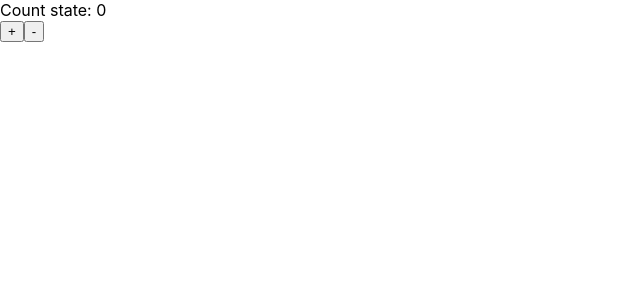
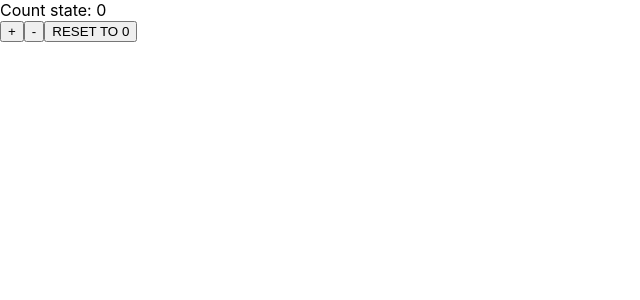
Before and after one commit to KrystianKaminski/react-redux, a React (Create React App) app: page / in a window 1280 px wide. Shown: the top 300 px of the page, without its empty margins (0-640 px from the left). Built offline with nearby package versions, Linux system fonts and the light colour scheme.

Commit message:
Another method - reset to 0

```diff
--- a/src/Counter.js
+++ b/src/Counter.js
@@ -1,6 +1,6 @@
 import React from 'react'
 import { connect } from 'react-redux'
-import { increment,decrement } from './store/counter'
+import { increment, decrement, reset } from './store/counter'
 
 const mapStateToProps = store => ({
     _counterValue: store.counter
@@ -8,15 +8,17 @@ const mapStateToProps = store => ({
 
 const mapDispatchToProps = dispatch => ({
     _increment: () => dispatch(increment()),
-    _decrement: () => dispatch(decrement())
+    _decrement: () => dispatch(decrement()),
+    _reset: () => dispatch(reset()),
 })
 
-const Counter =  props => {
+const Counter = props => {
     console.log('Counter props', props)
     return <div>
         <div>Count state: {props._counterValue}</div>
         <button onClick={() => props._increment()}>+</button>
         <button onClick={() => props._decrement()}>-</button>
+        <button onClick={() => props._reset()}>RESET TO 0</button>
     </div>
 }
 
```
